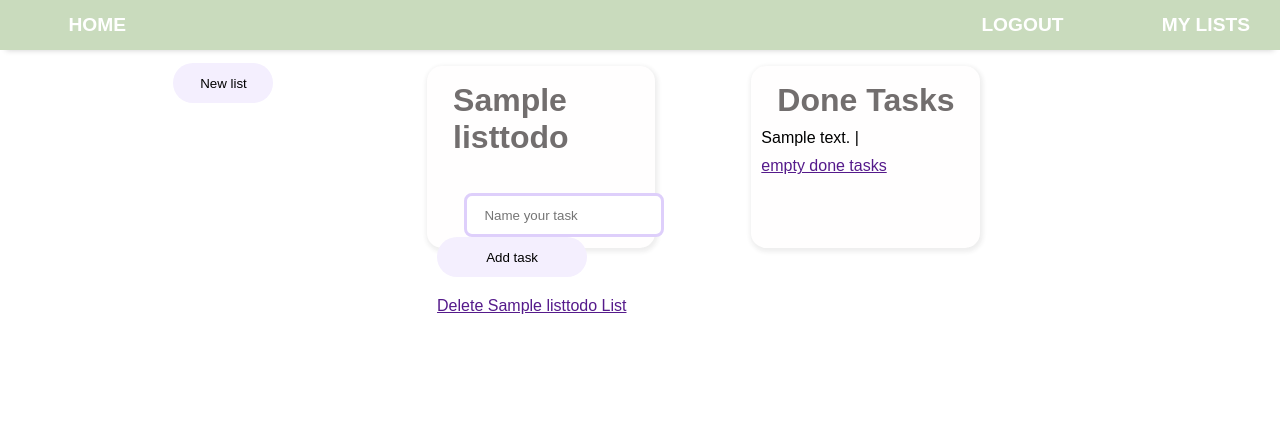
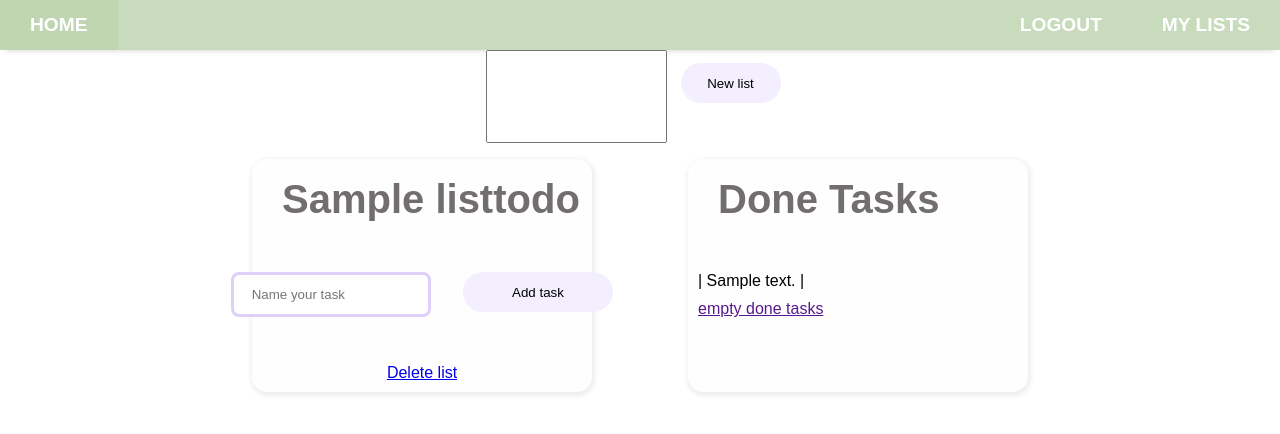
Before and after one commit to cpnsn/to-do-list, a Node server app: page /todos in a window 1280 px wide. Shown: the top 434 px of the page. Run offline with Node 20, Linux system fonts and the light colour scheme; a user stored in the database is signed in; tables that the repository leaves empty hold one stand-in row (values such as "Sample post"); some libraries are stand-ins or nearby versions; some web fonts are replaced.

Commit message:
add create and delete list

```diff
--- a/public/stylesheets/style.css
+++ b/public/stylesheets/style.css
@@ -260,18 +260,14 @@ h2 {
   display: flex;
   /* justify-content: center; */
   width: 25%;
-  height: 50%;
+  /* height: 50%; */
   margin: 3em;
   margin-top: 1em;
   background-color: rgb(245, 251, 240);
-
   flex-direction: column;
-
   padding: 10px;
   gap: 10px;
-
   background: rgb(245, 251, 240);
-
   box-shadow: 1px 2px 4px 2px rgba(41, 41, 41, 0.08);
   border-radius: 15px;
   background: #fffefe;
@@ -295,6 +291,7 @@ h2 {
   list-style-type: none;
   display: flex;
   flex-direction: column;
+  width: 100%;
 }
 
 .addListBtn {
@@ -305,7 +302,7 @@ h2 {
 #listsDiv,
 #btnListsDiv {
   display: flex;
-  flex-direction: row;
+  /* flex-direction: row; */
   flex-wrap: wrap;
   justify-content: center;
 }
@@ -318,10 +315,7 @@ h2 {
 
 .todoList {
   margin-bottom: 1em;
-}
-
-h1 {
-  color: rgb(114, 110, 110);
+  margin-left: 2em;
 }
 
 .addTaskBtn {
@@ -334,32 +328,28 @@ h1 {
   align-items: center; */
   padding: 14px;
   gap: 5px;
-
   /* display: block; */
-  margin: 2em 2em 0 0;
-
-  width: 200px;
-  height: 44px;
-
+  margin: 0 auto;
+  max-width: 200px;
+  height: 2.8rem;
   background: #ffffff;
-
   border: 3px solid #decffb;
   border-radius: 8px;
-
-  flex: none;
-  order: 1;
+  /* flex: none; */
+  /* order: 1; */
   align-self: stretch;
-  flex-grow: 0;
+  /* flex-grow: 0; */
 }
 
-li,
 .addTaskInput {
-  margin-left: 2em;
+  /* margin-left: 2em; */
 }
 
-h1 {
+h2 {
   margin-left: 0.5em;
   margin-top: 0.2em;
+  color: rgb(114, 110, 110);
+  font-size: 2.5rem;
 }
 
 #imgHomepage {
@@ -401,3 +391,18 @@ h1 {
   display: flex;
   justify-content: center;
 }
+
+#doneTasks {
+  display: inline-block;
+}
+
+.dropdown {
+  display: flex;
+  flex-direction: column;
+  align-items: center;
+  gap: 1rem;
+}
+.dropdown form {
+  display: flex;
+  gap: 2rem;
+}
--- a/routes/index.route.js
+++ b/routes/index.route.js
@@ -3,6 +3,7 @@ const router = express.Router();
 
 router.use("/auth", require("./auth.routes"));
 router.use("/todos", require("./todos.route.js"));
+router.use("/list", require("./listTodo.routes"));
 
 /* GET home page */
 // router.get("/", (req, res, next) => {
--- a/routes/todos.route.js
+++ b/routes/todos.route.js
@@ -24,12 +24,13 @@ router.get("/", isLoggedIn, async (req, res) => {
   });
 });
 
-router.get("/:id([a-f0-9]{24,})", async (req, res, next) => {
-  const { id } = req.params;
-  const oneTodo = await Todo.findById(id);
-  res.render("oneTodo", { oneTodo });
-});
+// router.get("/:id([a-f0-9]{24,})", async (req, res, next) => {
+//   const { id } = req.params;
+//   const oneTodo = await Todo.findById(id);
+//   res.render("oneTodo", { oneTodo });
+// });
 
+//ajouter todo à une liste
 router.post("/:id", async (req, res, next) => {
   const { content } = req.body;
   const id = req.params.id;
--- a/views/todos.hbs
+++ b/views/todos.hbs
@@ -1,11 +1,14 @@
+<form action="/list" method="post">
   <div id="btnListsDiv">
+    <input type="text" name="title" />
     <div><button class="addListBtn" style="float:right">New list</button></div>
 
+  </div>
+</form>
 <div id="listsDiv">
-
   {{#each allLists}}
     <div class="list-card">
-      <h1>{{this.title}}</h1>
+      <h2>{{this.title}}</h2>
 
       <div class="dropdown">
         <form action="/todos/{{this._id}}" method="POST">
@@ -26,12 +29,13 @@
       <a href="#">Link 3</a>
     </div> }}
 
-        <ul class="unList" id="unorderedList1">
+        <ul class="unList">
           {{#each this.todos}}
             {{!-- {{#if (compare this.timeFormat "daily" "===")}} --}}
             <div>
               <li class="todoList">
-                  | {{content}}
+                |
+                {{content}}
               </li>
               <a href="/todos/{{this._id}}/delete"><img
                   class="icons"
@@ -52,7 +56,7 @@
             {{!-- {{/if}} --}}
           {{/each}}
         </ul>
-        <a href="">Delete {{this.title}} List</a>
+        <a href="/list/{{this._id}}/delete">Delete list</a>
       </div>
     </div>
   {{/each}}
@@ -189,20 +193,16 @@
       </div>
     </div> --}}
 
-
   <div class="list-card">
-      <h1>Done Tasks</h1>
+    <h2>Done Tasks</h2>
 
     {{#each doneTasks}}
-
-       {{content}} |
+      <div id="doneTasks">
+        <span> | </span>{{content}}<span> | </span>
+      </div>
 
     {{/each}}
 
     <a href="">empty done tasks</a>
   </div>
-
 </div>
-
-  </div>
-</div>
```
Also changed, not shown: routes/listTodo.routes.js (added, +21 -0 lines). Lines whose indentation alone changed are shown as unchanged.
